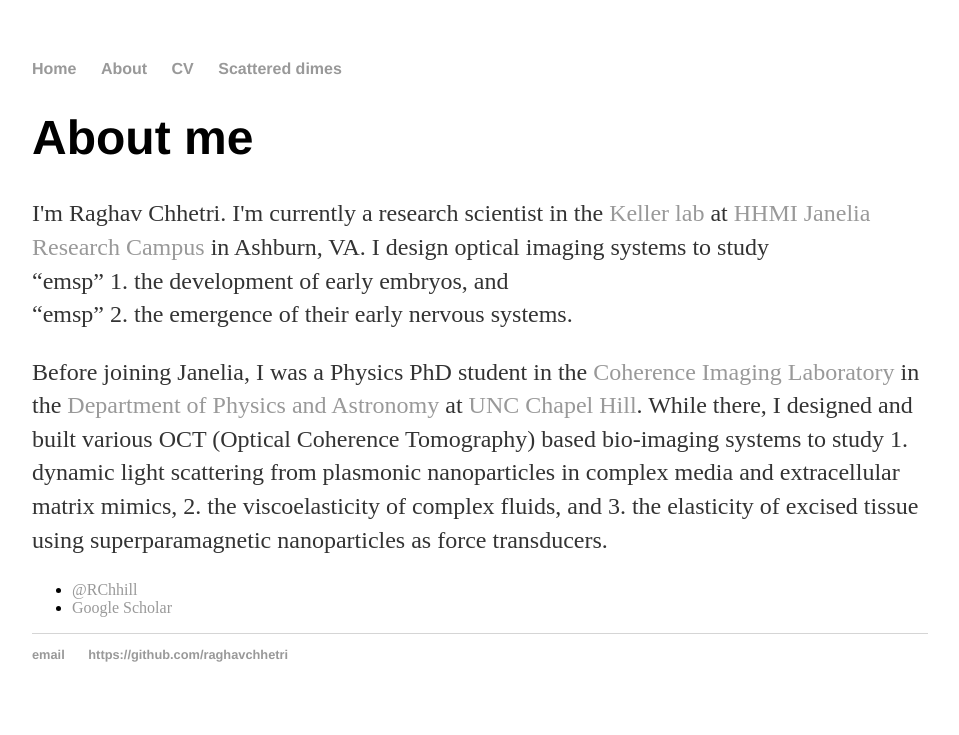
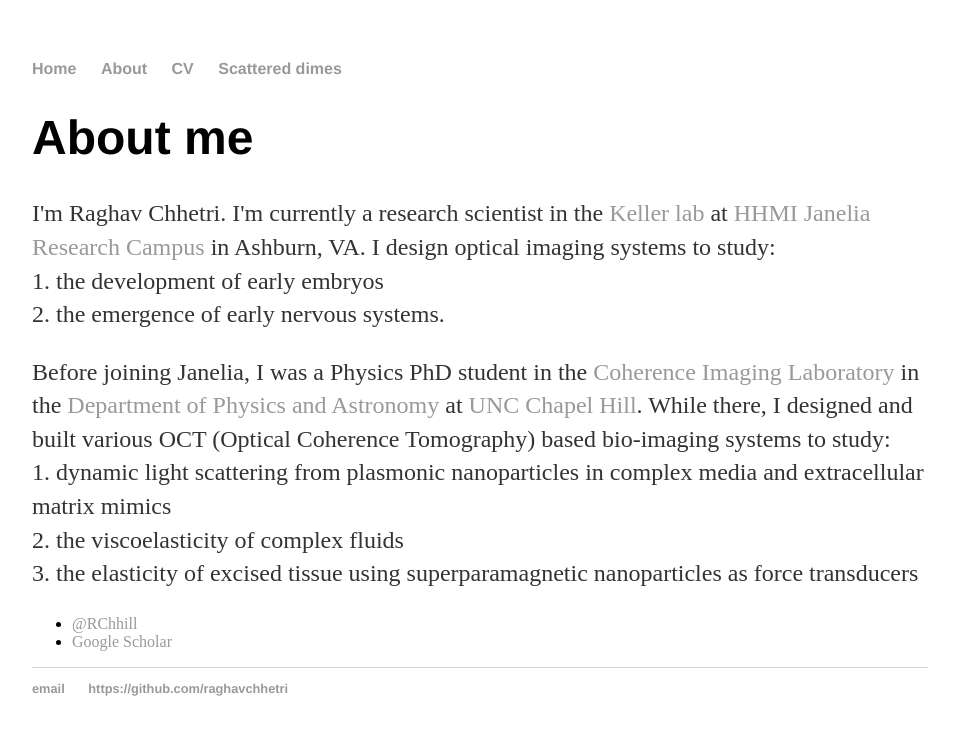
Before and after one commit to raghavchhetri/raghavchhetri.github.io, a Jekyll site: the page built from about/index.html, in a window 1280 px wide. Shown: the top 735 px of the page, without its empty margins (160-1119 px from the left). Built offline with Jekyll 4.4.1, drawn with Linux system fonts in a browser that asks for light colours.

Commit message:
Update index.html

```diff
--- a/about/index.html
+++ b/about/index.html
@@ -6,14 +6,16 @@ title: About Raghav Chhetri
 		<div class="about">
 			<h1>About me</h1>
 			<p>I'm Raghav Chhetri. I'm currently a research scientist in the <a href="https://www.janelia.org/lab/keller-lab">Keller lab</a> at <a href="https://www.janelia.org/">HHMI Janelia Research Campus</a> in Ashburn, VA.
-				I design optical imaging systems to study
-				<br> “emsp” 1. the development of early embryos, and
-				<br> “emsp” 2. the emergence of their early nervous systems.</p>
+				I design optical imaging systems to study:
+				<br> <emsp> 1. the development of early embryos
+				<br> <emsp> 2. the emergence of early nervous systems.</p>
 
 			<p>Before joining Janelia, I was a Physics PhD student in the <a href="https://users.physics.unc.edu/~aold/">Coherence Imaging Laboratory</a> in the
 				<a href="https://physics.unc.edu/">Department of Physics and Astronomy</a> at <a href="https://www.unc.edu/"> UNC Chapel Hill</a>. While there, I designed and built various OCT
-				(Optical Coherence Tomography) based bio-imaging systems to study 1. dynamic light scattering from plasmonic nanoparticles in complex media and extracellular matrix mimics,
-				2. the viscoelasticity of complex fluids, and 3. the elasticity of excised tissue using superparamagnetic nanoparticles as force transducers.
+				(Optical Coherence Tomography) based bio-imaging systems to study:
+				<br> <emps> 1. dynamic light scattering from plasmonic nanoparticles in complex media and extracellular matrix mimics
+				<br> <emps> 2. the viscoelasticity of complex fluids
+				<br> <emps> 3. the elasticity of excised tissue using superparamagnetic nanoparticles as force transducers
 
 			<ul class="contacts">
 				<li><a href="https://twitter.com/RChhill">@RChhill</a></li>
```
